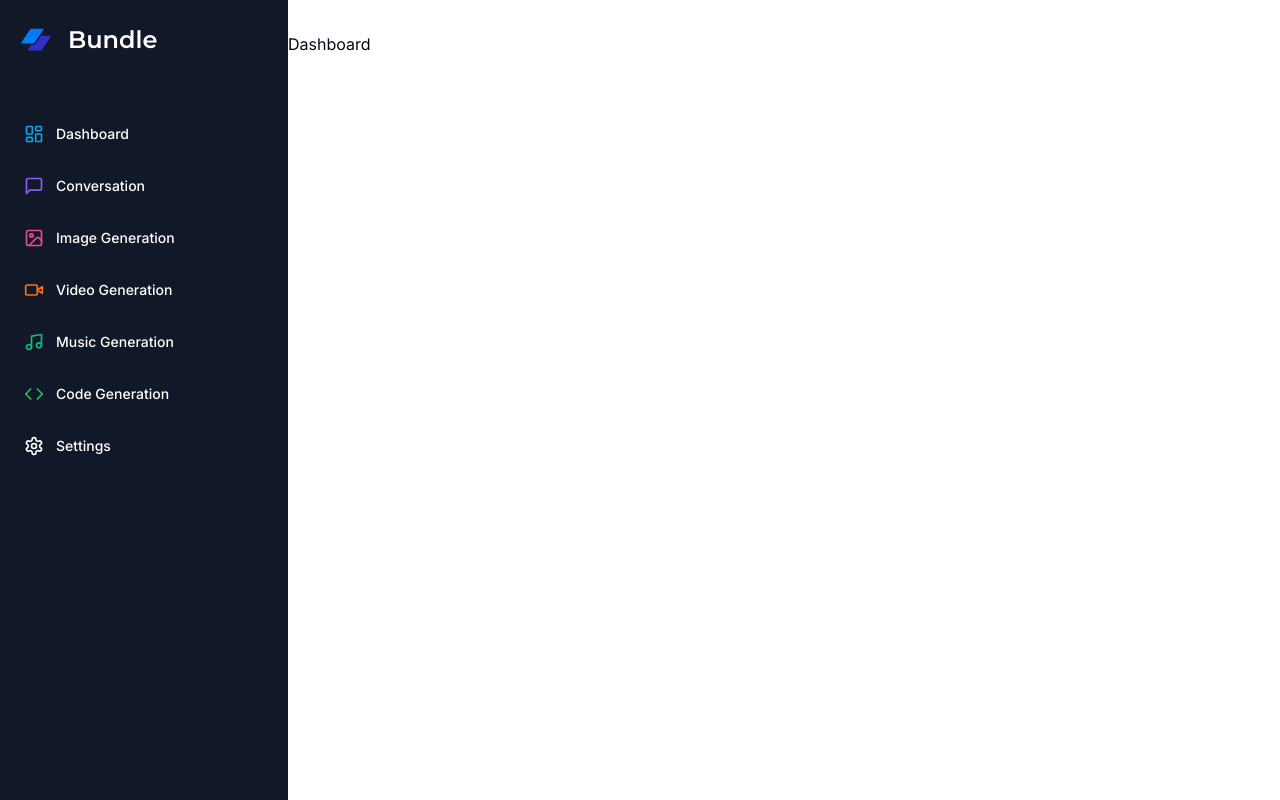
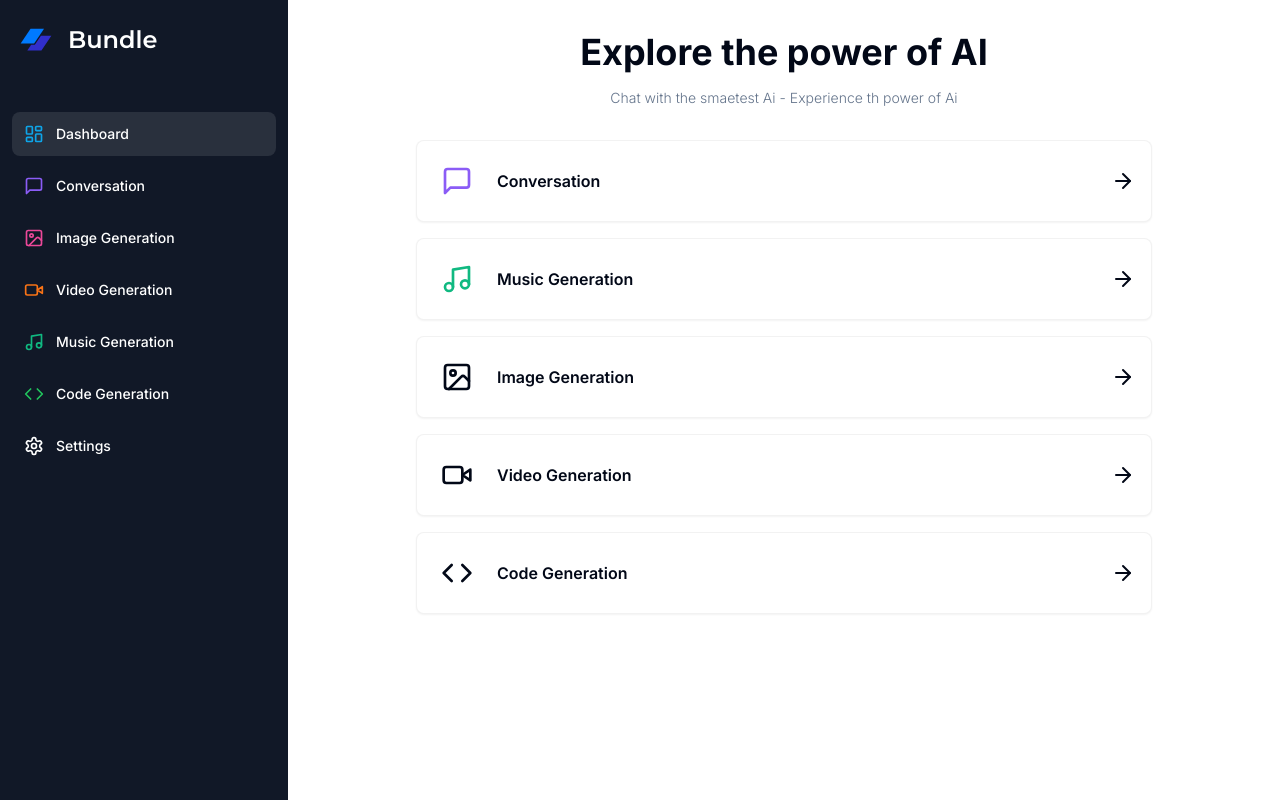
Before and after one commit to wolfgunblood/ai-saas, a Next.js app: page /dashboard in a window 1280 px wide. Built offline with nearby package versions, Linux system fonts and the light colour scheme.

Commit message:
Dashboard done

```diff
--- a/app/(dashboard)/(routes)/dashboard/page.tsx
+++ b/app/(dashboard)/(routes)/dashboard/page.tsx
@@ -1,10 +1,57 @@
+"use client"
 import React from 'react'
+import { useRouter } from "next/navigation";
+
+import {
+  Card,
+  CardContent,
+  CardDescription,
+  CardFooter,
+  CardHeader,
+  CardTitle,
+} from "@/components/ui/card"
+import { cn } from '@/lib/utils';
+import {ArrowRight} from "lucide-react";
+
+import { tools } from '@/constants';
 
 type Props = {}
 
 const Dashboard = (props: Props) => {
+
+  const router = useRouter();
+
   return (
-    <div>Dashboard</div>
+    <div>
+      <div className='mb-8 space-y-4'>
+        <h2 className='text-2xl md:text-4xl font-bold text-center'>
+          Explore the power of AI
+        </h2>
+        <p className='text-muted-foreground font-light text-sm md:ttext-lg text-center'>
+          Chat with the smaetest Ai - Experience th power of Ai
+        </p>
+      </div>
+
+      <div className='px-4 md:px-20 lg:px-32 space-y-4'>
+        {tools.map((tool) => (
+          <Card
+            key={tool.href}
+            onClick={() => router.push(tool.href)}
+            className='p-4 border-black/5 flex items-center justify-between hover:shadow-md transition cursor-pointer '
+            >
+            <div className='flex items-center gap-x-4'>
+              <div className={cn("p-2 w-fit rounded-md",tool.bgColor)}>
+                <tool.icon className={cn("w-8 h-8",tool.color)} />
+              </div>
+              <div className='font-semibold'>
+                {tool.label}
+              </div>
+            </div>
+            <ArrowRight className='h-6 w-6' />
+          </Card>
+        ))}
+      </div>
+    </div>
   )
 }
 
--- a/components/Sidebar.tsx
+++ b/components/Sidebar.tsx
@@ -76,7 +76,8 @@
                             key={route.href}
                             href={route.href}
                             className={cn(
-                                "text-sm group flex p-3 w-full justify-start font-medium cursor-pointer "
+                                "text-sm group flex p-3 w-full justify-start font-medium cursor-pointer hover:text-white hover:bg-white/10 rounded-lg transition",
+                                pathname === route.href && "bg-white/10 text-white"
                             )}
                         >
                             <div className='flex items-center flex-1'>
--- /dev/null
+++ b/components/ui/card.tsx
@@ -0,0 +1,79 @@
+import * as React from "react"
+
+import { cn } from "@/lib/utils"
+
+const Card = React.forwardRef<
+  HTMLDivElement,
+  React.HTMLAttributes<HTMLDivElement>
+>(({ className, ...props }, ref) => (
+  <div
+    ref={ref}
+    className={cn(
+      "rounded-lg border bg-card text-card-foreground shadow-sm",
+      className
+    )}
+    {...props}
+  />
+))
+Card.displayName = "Card"
+
+const CardHeader = React.forwardRef<
+  HTMLDivElement,
+  React.HTMLAttributes<HTMLDivElement>
+>(({ className, ...props }, ref) => (
+  <div
+    ref={ref}
+    className={cn("flex flex-col space-y-1.5 p-6", className)}
+    {...props}
+  />
+))
+CardHeader.displayName = "CardHeader"
+
+const CardTitle = React.forwardRef<
+  HTMLParagraphElement,
+  React.HTMLAttributes<HTMLHeadingElement>
+>(({ className, ...props }, ref) => (
+  <h3
+    ref={ref}
+    className={cn(
+      "text-2xl font-semibold leading-none tracking-tight",
+      className
+    )}
+    {...props}
+  />
+))
+CardTitle.displayName = "CardTitle"
+
+const CardDescription = React.forwardRef<
+  HTMLParagraphElement,
+  React.HTMLAttributes<HTMLParagraphElement>
+>(({ className, ...props }, ref) => (
+  <p
+    ref={ref}
+    className={cn("text-sm text-muted-foreground", className)}
+    {...props}
+  />
+))
+CardDescription.displayName = "CardDescription"
+
+const CardContent = React.forwardRef<
+  HTMLDivElement,
+  React.HTMLAttributes<HTMLDivElement>
+>(({ className, ...props }, ref) => (
+  <div ref={ref} className={cn("p-6 pt-0", className)} {...props} />
+))
+CardContent.displayName = "CardContent"
+
+const CardFooter = React.forwardRef<
+  HTMLDivElement,
+  React.HTMLAttributes<HTMLDivElement>
+>(({ className, ...props }, ref) => (
+  <div
+    ref={ref}
+    className={cn("flex items-center p-6 pt-0", className)}
+    {...props}
+  />
+))
+CardFooter.displayName = "CardFooter"
+
+export { Card, CardHeader, CardFooter, CardTitle, CardDescription, CardContent }
--- /dev/null
+++ b/constants.ts
@@ -0,0 +1,41 @@
+import { Code, ImageIcon, MessageSquare, Music, VideoIcon } from "lucide-react";
+
+export const MAX_FREE_COUNTS = 5;
+
+export const tools = [
+  {
+    label: 'Conversation',
+    icon: MessageSquare,
+    href: '/conversation',
+    color: "text-violet-500",
+    bgColor: "bg-violet-500/10",
+  },
+  {
+    label: 'Music Generation',
+    icon: Music,
+    href: '/music',
+    color: "text-emerald-500",
+    bgColor: "bg-emerald-500/10",
+  },
+  {
+    label: 'Image Generation',
+    icon: ImageIcon,
+    color: "text-pink-700",
+    bgColor: "bg-pink-700/10",
+    href: '/image',
+  },
+  {
+    label: 'Video Generation',
+    icon: VideoIcon,
+    color: "text-orange-700",
+    bgColor: "bg-orange-700/10",
+    href: '/video',
+  },
+  {
+    label: 'Code Generation',
+    icon: Code,
+    color: "text-green-700",
+    bgColor: "bg-green-700/10",
+    href: '/code',
+  },
+];
```
